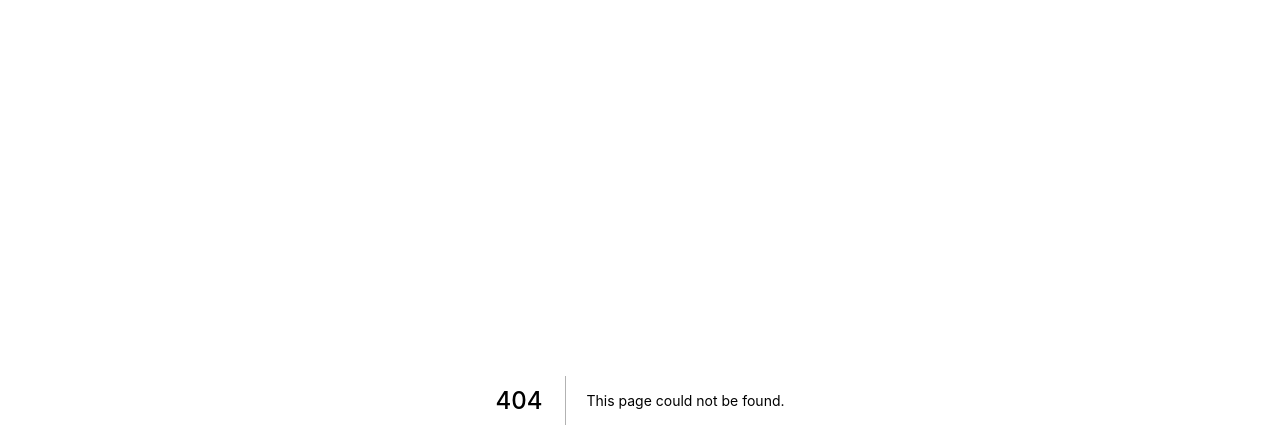
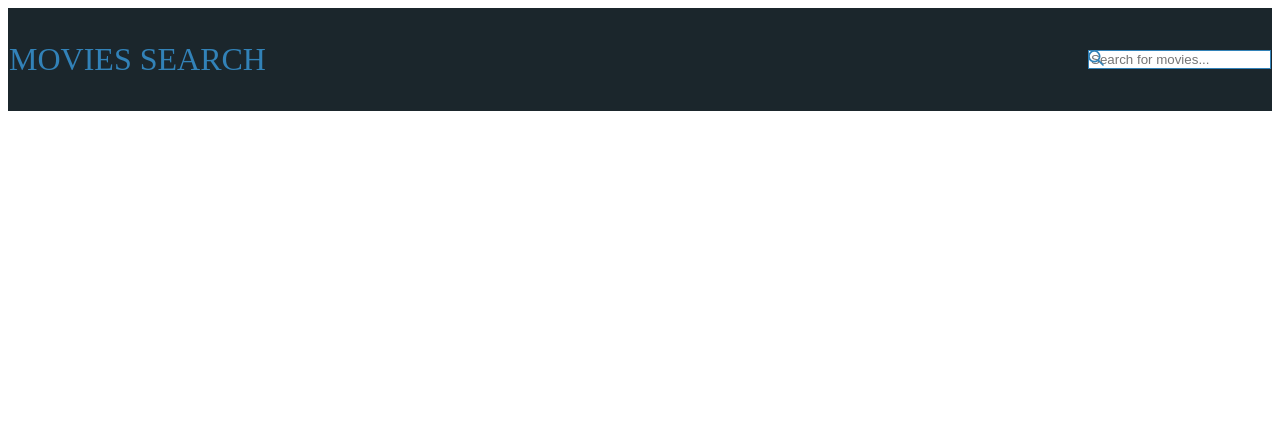
Before and after one commit to stanleywanone/movie-review, a Next.js app: page /core/movie/components/Home in a window 1280 px wide. Before the commit this address had no page. Shown: the top 448 px of the page. Built offline with nearby package versions, Linux system fonts and the light colour scheme.

Commit message:
feat(home): add the header for home page

```diff
--- a/package.json
+++ b/package.json
@@ -8,6 +8,7 @@
     "pre-commit": "lint-staged"
   },
   "dependencies": {
+    "@chakra-ui/icons": "^1.1.1",
     "@chakra-ui/react": "^1.7.1",
     "@emotion/react": "^11",
     "@emotion/styled": "^11",
--- /dev/null
+++ b/pages/core/common/types/page.ts
@@ -0,0 +1 @@
+export type PageComponent = JSX.Element;
--- /dev/null
+++ b/pages/core/movie/components/Home.tsx
@@ -0,0 +1,40 @@
+import {
+  HStack,
+  Text,
+  Input,
+  InputGroup,
+  InputLeftElement,
+  Flex,
+} from '@chakra-ui/react';
+import { PageComponent } from '../../common/types/page';
+import { SearchIcon } from '@chakra-ui/icons';
+
+/**Color map :1B262C, 0F4C75, 3282B8 BBE1FA */
+export const Home = (): PageComponent => {
+  return (
+    <Flex flexDir="column" p={1} backgroundColor="#1B262C">
+      <HStack color="#3282B8" justifyContent="space-between">
+        <Text fontSize="32px">MOVIES SEARCH</Text>
+        <HStack>
+          <InputGroup w="xl">
+            <InputLeftElement
+              pointerEvents="none"
+              // eslint-disable-next-line react/no-children-prop
+              children={<SearchIcon color="gray.300" />}
+            />
+            <Input
+              placeholder="Search for movies..."
+              // w="50%"
+              backgroundColor="white"
+              border="1px solid #3282B8"
+            />{' '}
+          </InputGroup>
+        </HStack>
+      </HStack>
+
+      <HStack></HStack>
+    </Flex>
+  );
+};
+
+export default Home;
```
Also changed, not shown: pages/index.tsx (+21 -6 lines), 1 other file (tests, documents, lock files or other folders).
